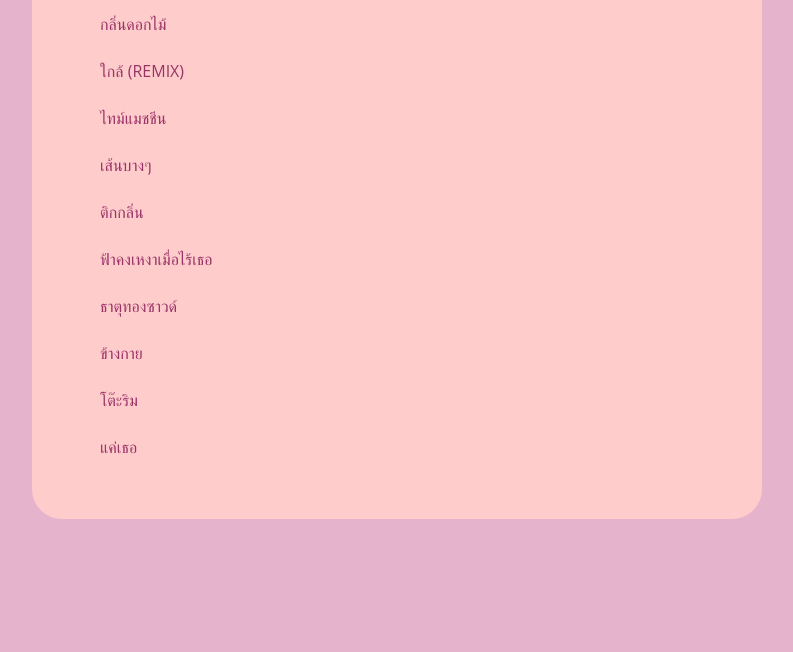
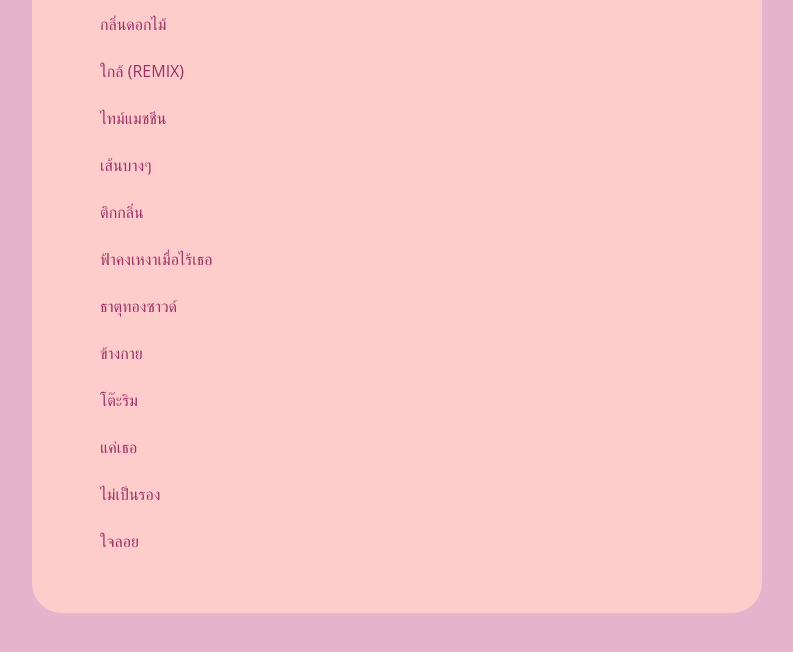
Before and after one commit to meguyZ/music, a plain HTML site: page index.html in a window 1280 px wide. Shown: the part 482-1134 px from the top of the page, without its empty margins (243-1036 px from the left). Before the commit the page ends 1049 px from the top, so only its background shows below. Drawn offline with nearby package versions, Linux system fonts and the light colour scheme.

Commit message:
index.html

```diff
--- a/index.html
+++ b/index.html
@@ -71,6 +71,8 @@
                                     <li class="list-group-item"><a href="#" class="track" data-src="https://drive.google.com/uc?export=download&id=1u6k3Z1KL6WIARaaLI-wULa4LeQJWkfyz">ข้างกาย</a></li>
                                     <li class="list-group-item"><a href="#" class="track" data-src="https://drive.google.com/uc?export=download&id=1imKFj19ga-ZUYljfqDOApcMRVcXcy-5j">โต๊ะริม</a></li>
                                     <li class="list-group-item"><a href="#" class="track" data-src="https://drive.google.com/uc?export=download&id=1nLG_5jbcaNwfBEi9LxxBk6jDRzVwiAmp">แค่เธอ</a></li>
+                                    <li class="list-group-item"><a href="#" class="track" data-src="https://drive.google.com/uc?export=download&id=1yKaFcg5c8t5NnS2zvr5J1ge37iwah1VL">ไม่เป็นรอง</a></li>
+                                    <li class="list-group-item"><a href="#" class="track" data-src="https://drive.google.com/uc?export=download&id=1-6rn9SSJo3VDYkmAAL6jJpif2Tzfj5TN">ใจลอย</a></li>
                                     </div>
                                     </div>
                                     </div>
```
